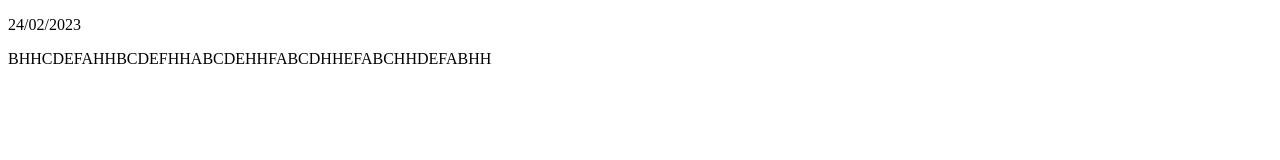
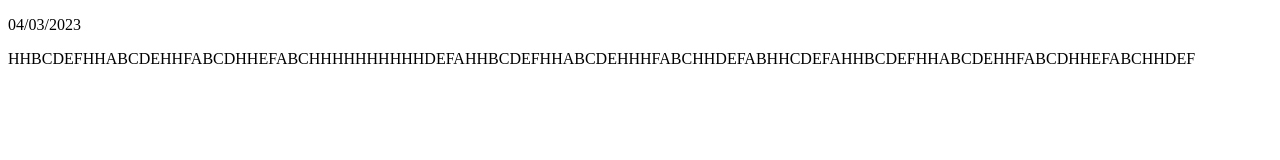
Before and after one commit to johnbean393/Magi_Cal_Date_Data, a plain HTML site: page index.html in a window 1280 px wide. Drawn offline with Linux system fonts and the light colour scheme.

Commit message:
Update index.html

```diff
--- a/index.html
+++ b/index.html
@@ -4,7 +4,7 @@
 	<title>Magi_Cal_Data_Source</title>
 </head>
 <body>
-	<p>24/02/2023</p>
-	<p>BHHCDEFAHHBCDEFHHABCDEHHFABCDHHEFABCHHDEFABHH</p>
+	<p>04/03/2023</p>
+	<p>HHBCDEFHHABCDEHHFABCDHHEFABCHHHHHHHHHHDEFAHHBCDEFHHABCDEHHHFABCHHDEFABHHCDEFAHHBCDEFHHABCDEHHFABCDHHEFABCHHDEF</p>
 </body>
 </html>
```
